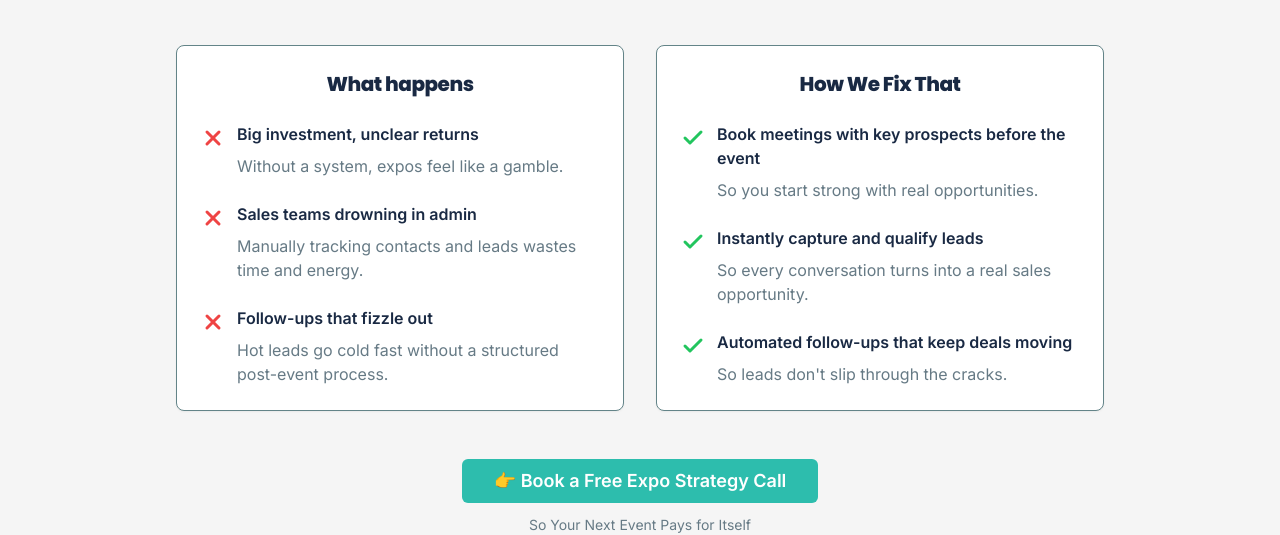
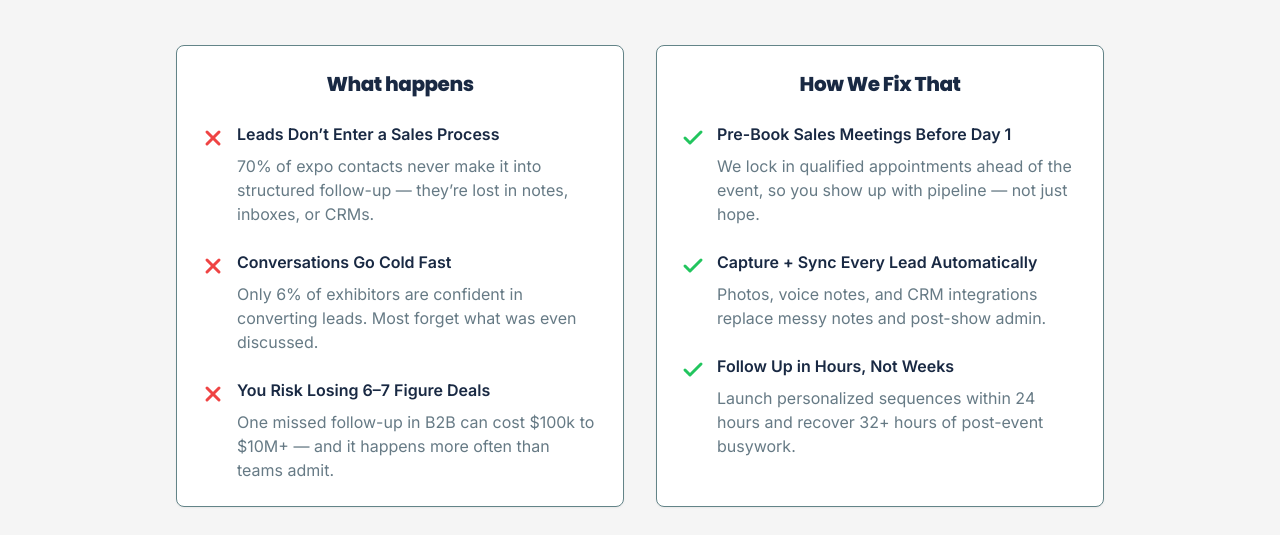
Before and after one commit to iliand1/expoconvert_landing, a Next.js app: page / in a window 1280 px wide. Shown: the part 1044-1579 px from the top of the page. Built offline with nearby package versions, Linux system fonts and the light colour scheme.

Commit message:
Update ProblemSolution.tsx

```diff
--- a/app/components/ProblemSolution.tsx
+++ b/app/components/ProblemSolution.tsx
@@ -21,8 +21,8 @@ const ProblemSolution: React.FC = () => {
                     <X className="w-full h-full text-red-500" strokeWidth={3} />
                   </div>
                   <div className="flex flex-col gap-2">
-                    <span className="font-semibold">Big investment, unclear returns</span>
-                    <span className="text-muted-foreground">Without a system, expos feel like a gamble.</span>
+                    <span className="font-semibold">Leads Don’t Enter a Sales Process</span>
+                    <span className="text-muted-foreground">70% of expo contacts never make it into structured follow-up — they’re lost in notes, inboxes, or CRMs.</span>
                   </div>
                 </li>
                 <li className="flex gap-3">
@@ -30,8 +30,8 @@ const ProblemSolution: React.FC = () => {
                     <X className="w-full h-full text-red-500" strokeWidth={3} />
                   </div>
                   <div className="flex flex-col gap-2">
-                    <span className="font-semibold">Sales teams drowning in admin</span>
-                    <span className="text-muted-foreground">Manually tracking contacts and leads wastes time and energy.</span>
+                    <span className="font-semibold">Conversations Go Cold Fast</span>
+                    <span className="text-muted-foreground">Only 6% of exhibitors are confident in converting leads. Most forget what was even discussed.</span>
                   </div>
                 </li>
                 <li className="flex gap-3">
@@ -39,8 +39,8 @@ const ProblemSolution: React.FC = () => {
                     <X className="w-full h-full text-red-500" strokeWidth={3} />
                   </div>
                   <div className="flex flex-col gap-2">
-                    <span className="font-semibold">Follow-ups that fizzle out</span>
-                    <span className="text-muted-foreground">Hot leads go cold fast without a structured post-event process.</span>
+                    <span className="font-semibold">You Risk Losing 6–7 Figure Deals</span>
+                    <span className="text-muted-foreground">One missed follow-up in B2B can cost $100k to $10M+ — and it happens more often than teams admit.</span>
                   </div>
                 </li>
               </ul>
@@ -58,8 +58,8 @@ const ProblemSolution: React.FC = () => {
                     <Check className="w-full h-full text-green-500" strokeWidth={3} />
                   </div>
                   <div className="flex flex-col gap-2">
-                    <span className="font-semibold">Book meetings with key prospects before the event</span>
-                    <span className="text-muted-foreground">So you start strong with real opportunities.</span>
+                    <span className="font-semibold">Pre-Book Sales Meetings Before Day 1</span>
+                    <span className="text-muted-foreground">We lock in qualified appointments ahead of the event, so you show up with pipeline — not just hope.</span>
                   </div>
                 </li>
                 <li className="flex gap-3">
@@ -67,8 +67,8 @@ const ProblemSolution: React.FC = () => {
                     <Check className="w-full h-full text-green-500" strokeWidth={3} />
                   </div>
                   <div className="flex flex-col gap-2">
-                    <span className="font-semibold">Instantly capture and qualify leads</span>
-                    <span className="text-muted-foreground">So every conversation turns into a real sales opportunity.</span>
+                    <span className="font-semibold">Capture + Sync Every Lead Automatically</span>
+                    <span className="text-muted-foreground">Photos, voice notes, and CRM integrations replace messy notes and post-show admin.</span>
                   </div>
                 </li>
                 <li className="flex gap-3">
@@ -76,8 +76,8 @@ const ProblemSolution: React.FC = () => {
                     <Check className="w-full h-full text-green-500" strokeWidth={3} />
                   </div>
                   <div className="flex flex-col gap-2">
-                    <span className="font-semibold">Automated follow-ups that keep deals moving</span>
-                    <span className="text-muted-foreground">So leads don't slip through the cracks.</span>
+                    <span className="font-semibold">Follow Up in Hours, Not Weeks</span>
+                    <span className="text-muted-foreground">Launch personalized sequences within 24 hours and recover 32+ hours of post-event busywork.</span>
                   </div>
                 </li>
               </ul>
```
